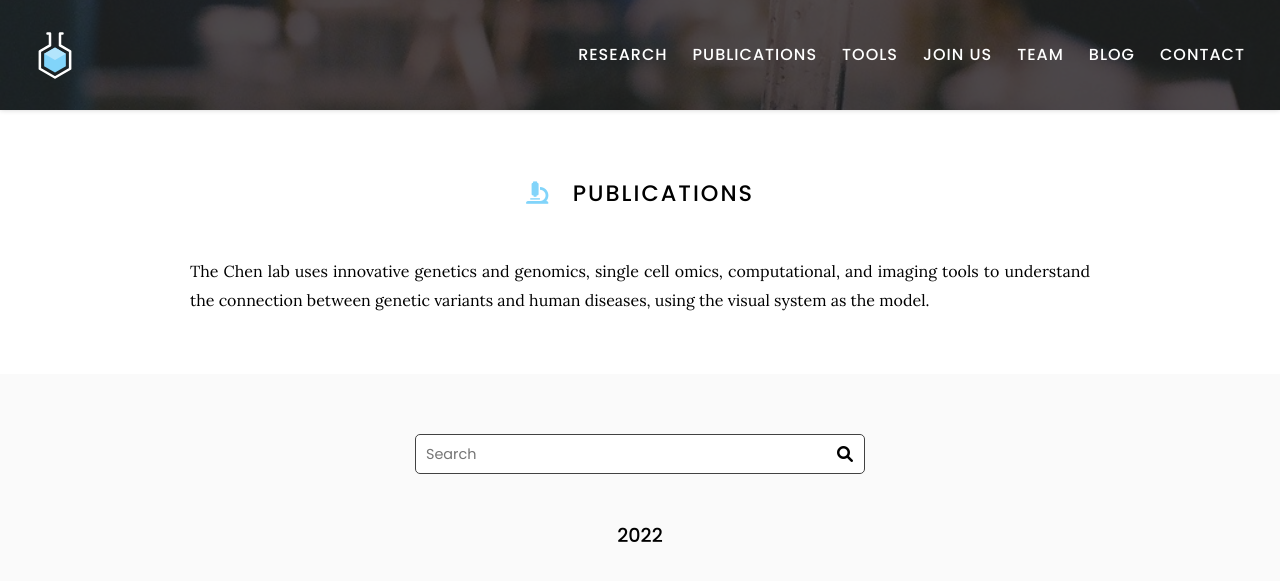
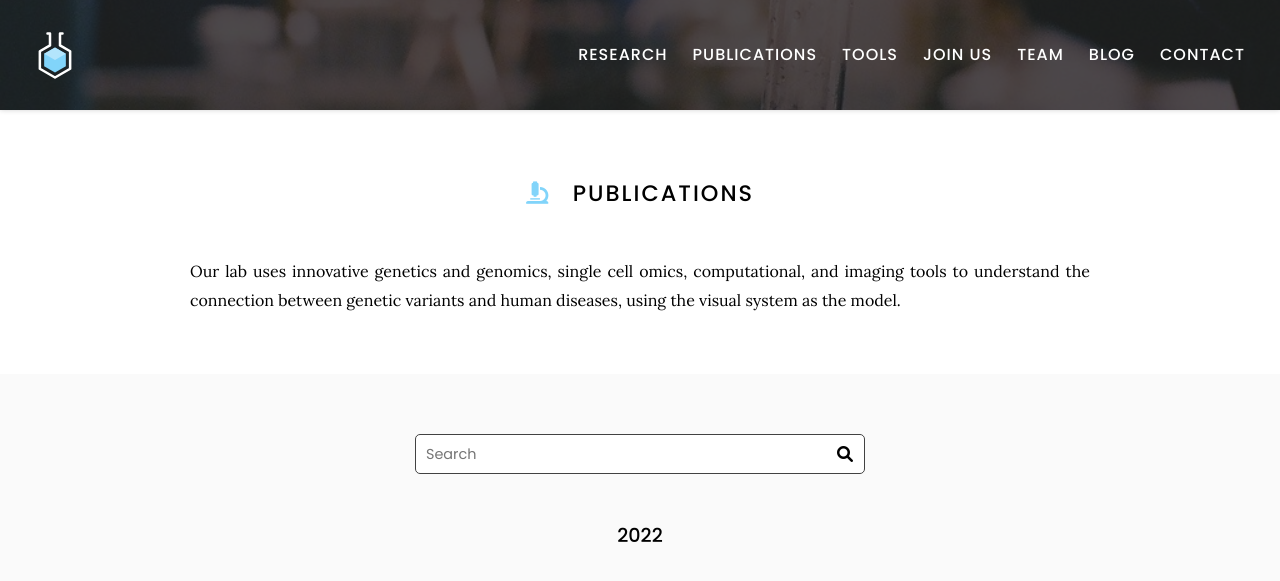
Before and after one commit to wmeng1018/Chen-lab-website, a Jekyll site: the page built from publication/index.md, in a window 1280 px wide and 900 px high, cut to the strip 0-584 px from the top of the window. Shown: the top 581 px of the strip. Built offline with Jekyll 4.4.1, drawn with Linux system fonts in a browser that asks for light colours.

Commit message:
Update index.md

```diff
--- a/publication/index.md
+++ b/publication/index.md
@@ -7,7 +7,7 @@
 
 # <i class="fas fa-microscope"></i>Publications
 
-The Chen lab uses innovative genetics and genomics, single cell omics, computational, and imaging tools to understand the connection between genetic variants and human diseases, using the visual system as the model.
+Our lab uses innovative genetics and genomics, single cell omics, computational, and imaging tools to understand the connection between genetic variants and human diseases, using the visual system as the model.
 
 {% include section.html %}
 
```
